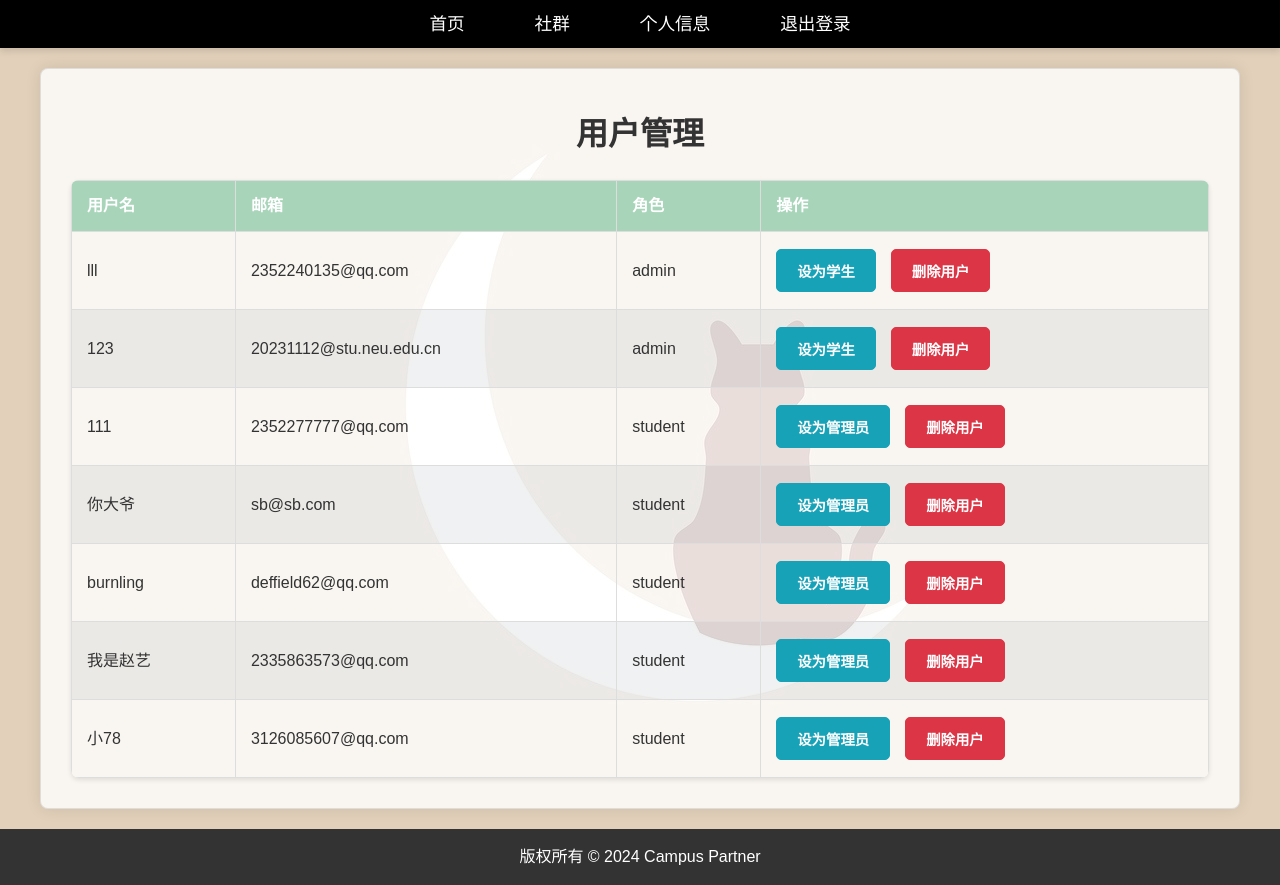
After one commit to Lixxxxx123/Campus-Partner, a Flask app: page /admin in a window 1280 px wide. The commit adds this page. Run offline with Flask 3, Linux system fonts and the light colour scheme; a user stored in the database is signed in; data comes from the database, SQL or seed files in the repository; both versions use the stored data as it was after the commit.

Commit message:
添加了管理员页面，新增了删除小组和删除用户的功能

```diff
--- a/app.py
+++ b/app.py
@@ -1,5 +1,3 @@
-from tokenize import group
-
 from flask import Flask, render_template, redirect, url_for, flash, abort, request
 from flask_migrate import Migrate
 from sqlalchemy import false
@@ -370,6 +368,60 @@
 
     return redirect(url_for('post_detail',group_id=group_id,post_id=post_id))
 
+
+#管理员页面
+@app.route('/admin',methods=['GET'])
+@login_required
+@role_required(Role.ADMIN)
+def admin_page():
+    users = User.query.all()
+    return render_template('admin.html',users=users)
+
+#修改用户权限
+@app.route('/set_role/<int:user_id>/<role>',methods=['GET','POST'])
+@login_required
+@role_required(Role.ADMIN)
+def set_role(user_id,role):
+    user = User.query.get(user_id)
+    if not user:
+        flash('用户不存在','danger')
+        return redirect(url_for('admin_page'))
+
+    user.set_role(role)
+    db.session.commit()
+    flash(f'用户{user.username}的角色已更改为{role}','success')
+    return redirect(url_for('admin_page'))
+
+#删除小组功能
+@app.route('/group/<int:group_id>/delete',methods=['GET','POST'])
+@login_required
+@role_required(Role.ADMIN)
+def delete_group(group_id):
+    group = Group.query.get(group_id)
+    if not group:
+        flash('小组不存在','danger')
+        return redirect(url_for('groups_list'))
+
+    db.session.delete(group)
+    db.session.commit()
+    flash('小组已删除','success')
+    return redirect(url_for('groups_list'))
+
+#删除用户功能
+@app.route('/user/<int:user_id>/delete',methods=['GET','POST'])
+@login_required
+@role_required(Role.ADMIN)
+def delete_user(user_id):
+    user = User.query.get(user_id)
+    if not user:
+        flash('用户不存在','danger')
+        return redirect(url_for('admin_page'))
+
+    db.session.delete(user)
+    db.session.commit()
+    flash('用户已删除','success')
+    return redirect(url_for('admin_page'))
+
 if __name__ == '__main__':
-
-    app.run(host='0.0.0.0',port=5000,debug=True)
+    # app.run(debug=True)
+    app.run(host='0.0.0.0',port=4000,debug=True)
--- /dev/null
+++ b/static/css/admin.css
@@ -0,0 +1,113 @@
+/* admin.css */
+
+/* 表格样式 */
+.user-table {
+    width: 100%;
+    border-collapse: collapse;
+    margin-top: 20px;
+    font-family: 'Arial', sans-serif;
+    background-color: transparent;  /* 透明背景 */
+    box-shadow: 0 2px 5px rgba(0, 0, 0, 0.1);
+    border-radius: 8px;
+    overflow: hidden;
+}
+
+.user-table th, .user-table td {
+    padding: 12px 15px;
+    text-align: left;
+    border: 1px solid #ddd;  /* 边框颜色 */
+}
+
+.user-table th {
+    background-color: #a8d5ba;  /* 柔和的绿色背景 */
+    color: white;
+    font-weight: bold;
+}
+
+.user-table tr:nth-child(even) {
+    background-color: rgba(108, 117, 125, 0.1);  /* 柔和的灰色背景 */
+}
+
+.user-table tr:hover {
+    background-color: rgba(108, 117, 125, 0.2);  /* 悬停时的背景色 */
+}
+
+/* 按钮样式 */
+.btn-role {
+    text-decoration: none;
+    background-color: #17a2b8;  /* 柔和的青色背景 */
+    border: 1px solid #17a2b8;  /* 青色边框 */
+    color: white;  /* 白色字体 */
+    padding: 10px 20px;
+    font-size: 0.9rem;
+    border-radius: 5px;
+    text-transform: uppercase;
+    font-weight: bold;
+    cursor: pointer;
+    transition: all 0.3s ease;
+    display: inline-block;
+    margin: 5px 5px 5px 0;  /* 上下间距和右边距 */
+    text-align: center;  /* 按钮文字居中 */
+}
+
+/* 鼠标悬停效果 */
+.btn-role:hover {
+    background-color: #138496; /* 青色变暗 */
+    border-color: #138496;
+    transform: translateY(-2px);
+}
+
+/* 按钮点击效果 */
+.btn-role:active {
+    background-color: #117a8b;  /* 点击时更深的青色 */
+    border-color: #117a8b;
+    transform: translateY(1px);
+}
+
+/* 删除按钮样式 */
+.btn-delete {
+    background-color: #dc3545;  /* 红色背景 */
+    border: 1px solid #dc3545;  /* 红色边框 */
+    color: white;  /* 白色字体 */
+    padding: 10px 20px;
+    font-size: 0.9rem;
+    border-radius: 5px;
+    text-transform: uppercase;
+    font-weight: bold;
+    cursor: pointer;
+    transition: all 0.3s ease;
+    display: inline-block;
+    margin: 5px 0;  /* 上下间距 */
+    text-align: center;  /* 按钮文字居中 */
+}
+
+/* 鼠标悬停效果 */
+.btn-delete:hover {
+    background-color: #c82333; /* 红色变暗 */
+    border-color: #c82333;
+    transform: translateY(-2px);
+}
+
+/* 按钮点击效果 */
+.btn-delete:active {
+    background-color: #bd2130;  /* 点击时更深的红色 */
+    border-color: #bd2130;
+    transform: translateY(1px);
+}
+
+/* 按钮组样式 */
+.button-group {
+    display: flex;
+    gap: 10px;  /* 按钮之间的间距 */
+}
+
+/* 页面标题样式 */
+h1 {
+    color: #333;
+    font-weight: bold;
+    font-size: 2rem;
+    margin-bottom: 20px;
+    text-align: center;  /* 居中标题 */
+    margin-top: 10px;
+    font-family: 'Arial', sans-serif;
+}
--- /dev/null
+++ b/templates/admin.html
@@ -0,0 +1,47 @@
+{% extends "base.html" %}
+
+{% block title %}管理员页面{% endblock %}
+
+{% block styles %}
+<link rel="stylesheet" href="{{ url_for('static', filename='css/admin.css') }}">
+{% endblock %}
+
+{% block content %}
+    <h1>用户管理</h1>
+    <table class="user-table">
+        <thead>
+            <tr>
+                <th>用户名</th>
+                <th>邮箱</th>
+                <th>角色</th>
+                <th>操作</th>
+            </tr>
+        </thead>
+        <tbody>
+            {% for user in users %}
+            <tr>
+                <td>{{ user.username }}</td>
+                <td>{{ user.email }}</td>
+                <td>{{ user.role }}</td>
+                <td>
+                    <div class="button-group">
+                        {% if user.role != 'admin' %}
+                            <form method="post" action="{{ url_for('set_role', user_id=user.id, role='admin') }}" style="display: inline-block">
+                                <button type="submit" class="btn-role">设为管理员</button>
+                            </form>
+                        {% endif %}
+                        {% if user.role != 'student' %}
+                            <form method="post" action="{{ url_for('set_role', user_id=user.id, role='student') }}" style="display: inline-block">
+                                <button type="submit" class="btn-role">设为学生</button>
+                            </form>
+                        {% endif %}
+                        <form method="post" action="{{ url_for('delete_user', user_id=user.id) }}" onsubmit="return confirm('确定删除该用户吗？');" style="display: inline-block;">
+                            <button type="submit" class="btn-delete">删除用户</button>
+                        </form>
+                    </div>
+                </td>
+            </tr>
+            {% endfor %}
+        </tbody>
+    </table>
+{% endblock %}
--- a/templates/groups_list.html
+++ b/templates/groups_list.html
@@ -18,6 +18,11 @@
                         <p class="group-description">{{ group.description }}</p>
                         <p class="group-admin"><strong>管理员：</strong>{{ group.admin.username }}</p>
                         <a href="{{ url_for('group_detail', group_id=group.id) }}" class="btn-view-group">查看小组</a>
+                        {% if current_user.role == 'admin' %}
+                            <form method="post" action="{{ url_for('delete_group', group_id=group.id) }}" onsubmit="return confirm('确定删除该小组吗？');">
+                                <button type="submit" class="btn-delete-group">删除小组</button>
+                            </form>
+                        {% endif %}
                     </div>
                 {% endfor %}
             </div>
```
Also changed, not shown: static/css/groups_list.css (+25 -5 lines), static/css/home.css (+78 -199 lines), static/css/my_groups.css (+15 -16 lines), static/css/profile.css (+30 -20 lines), templates/home.html (+6 -2 lines), templates/my_groups.html (+3 -4 lines), templates/profile.html (+5 -2 lines), instance/campuspartner.db.
